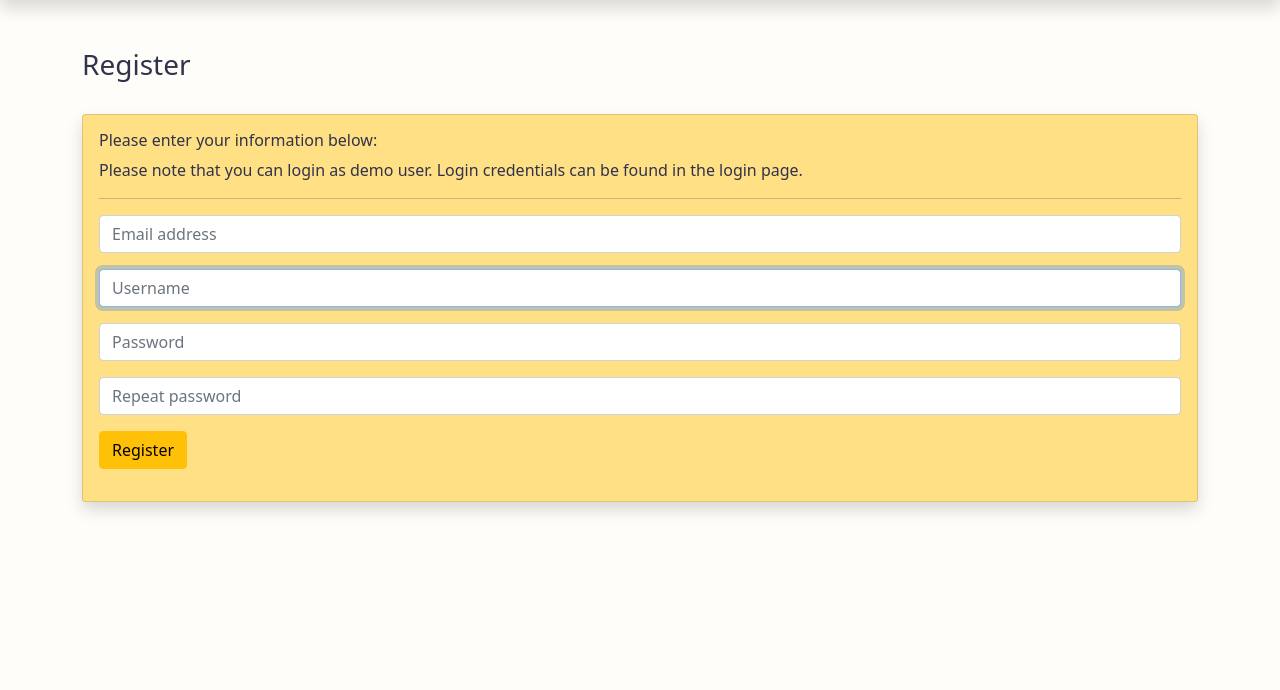
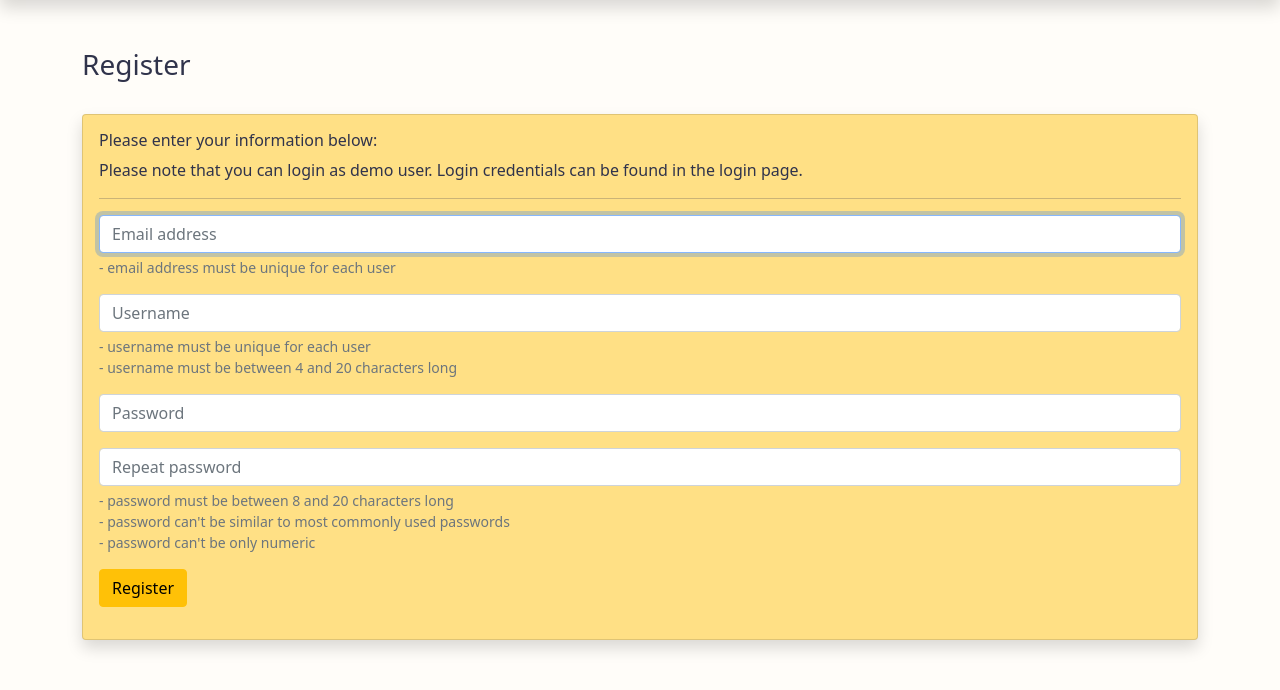
Before and after one commit to Schabowyz/NoteApp, a Django app: page /users/register in a window 1280 px wide. Shown: the part 56-746 px from the top of the page. Run offline with Django 4.2, Linux system fonts and the light colour scheme.

Commit message:
Added function to renew forgotten password, added password and username requirements, cleard code modified:   db.sqlite3 modified:   main/__pycache__/settings.cpython-310.pyc modified:   main/settings.py modified:   notes/__pycache__/views.cpython-310.pyc new file:   users/__pycache__/helpers.cpython-310.pyc modified:   users/__pycache__/views.cpython-310.pyc new file:   users/helpers.py modified:   users/templates/users/account.html modified:   users/templates/users/login.html modified:   users/templates/users/newpassword.html modified:   users/templates/users/register.html modified:   users/templates/users/renew_password.html modified:   users/templates/users/renew_password_mail.html modified:   users/views.py

```diff
--- a/users/templates/users/login.html
+++ b/users/templates/users/login.html
@@ -30,7 +30,7 @@
                         <button type="submit" class="btn btn-warning">Log in</button>
                     </div>
                 </form>
-                <a href="{% url 'users:renew_password' %}">I forgot my password</a>
+                <a href="{% url 'users:renew_password' %}">Forgot your password?</a>
             </p>
         </div>
     </div>
--- a/users/templates/users/register.html
+++ b/users/templates/users/register.html
@@ -20,16 +20,28 @@
                 <form action="{% url 'users:register' %}" method="post">
                     {% csrf_token %}
                     <div class="mb-3">
-                        <input class="form-control" type="email" name="email" placeholder="Email address" required="required">
+                        <input class="form-control" type="email" name="email" placeholder="Email address" autofocus required="required">
+                        <div id="passwordlHelp" class="form-text">
+                            - email address must be unique for each user
+                        </div>
                     </div>
                     <div class="mb-3">
-                        <input class="form-control" type="text" name="username" placeholder="Username" autofocus required="required">
+                        <input class="form-control" type="text" name="username" placeholder="Username" required="required">
+                        <div id="passwordlHelp" class="form-text">
+                            - username must be unique for each user<br>
+                            - username must be between 4 and 20 characters long
+                        </div>
                     </div>
                     <div class="mb-3">
                         <input class="form-control" type="password" name="password" placeholder="Password" required="required">
                     </div>
                     <div class="mb-3">
                         <input class="form-control" type="password" name="repeat" placeholder="Repeat password" required="required">
+                        <div id="passwordlHelp" class="form-text">
+                            - password must be between 8 and 20 characters long<br>
+                            - password can't be similar to most commonly used passwords<br>
+                            - password can't be only numeric
+                        </div>
                     </div>
                     <div class="mb-3">
                         <button type="submit" class="btn btn-warning">Register</button>
--- a/users/templates/users/renew_password.html
+++ b/users/templates/users/renew_password.html
@@ -19,6 +19,9 @@
                     {% csrf_token %}
                     <div class="mb-3">
                         <input class="form-control" type="email" name="email" placeholder="Email" autofocus required="required">
+                        <div id="passwordlHelp" class="form-text">
+                            Password renewal form will be sent to provided email address.
+                        </div>
                     </div>
                     <div class="mb-3">
                         <button type="submit" class="btn btn-warning">Send</button>
--- a/users/templates/users/renew_password_mail.html
+++ b/users/templates/users/renew_password_mail.html
@@ -1,10 +1,10 @@
 {% autoescape off %}
 Hello {{ user }},
 
-This is NoteApp password renew email. You can renew your password by clicking a link below:
+This is NoteApp password renewal email. You can renew your password by clicking a link below:
 http://{{ domain }}{% url 'users:newpassword' uidb64=uid token=token %}
 
-If you didn't renew your password for the NoteApp, please contact me.
+If you didn't want to renew your password for the NoteApp, please contact me.
 
 Cheers, NoteApp dev
 {% endautoescape %}
--- a/users/views.py
+++ b/users/views.py
@@ -8,7 +8,6 @@ from django.contrib.sites.shortcuts import get_current_site
 from django.core.exceptions import ObjectDoesNotExist, ValidationError
 from django.core.mail import EmailMessage
 from django.core.validators import validate_email
-from django.db import IntegrityError
 from django.http import HttpResponseRedirect
 from django.shortcuts import render
 from django.template.loader import render_to_string
@@ -17,6 +16,7 @@ from django.utils.encoding import force_bytes, force_str
 from django.utils.http import urlsafe_base64_encode, urlsafe_base64_decode
 
 from .tokens import account_activation_token
+from .helpers import register_validate, password_check
 
 
 ##################################################     ROUTES     ##################################################
@@ -41,9 +41,7 @@ def account(request):
 def login_view(request):
     # If form is submitted gets form data and checks it
     if request.method == "POST":
-        username = request.POST["username"]
-        password = request.POST["password"]
-        user = authenticate(request, username=username, password=password)
+        user = authenticate(request, username=request.POST["username"], password=request.POST["password"])
         # If user was autenthicated correctly, logs user in and redirects to notes page, otherwise rerenders login page with error message
         if user:
             login(request, user)
@@ -53,6 +51,22 @@ def login_view(request):
     # Renders login page
     return render(request, "users/login.html")
 
+# Register page
+def register(request):
+    # If form is submitted checks forms information
+    if request.method == "POST":
+        # If there was no error raiserd, saves a new user, logs user in and redirects to notes page
+        user = register_validate(request)
+        if user:
+            user.is_active = False
+            if activate_email(request, user):
+                user.save()
+                return HttpResponseRedirect(reverse("notes:index"))
+            user.delete()
+    # Render register page
+    return render(request, "users/register.html")
+
+# Request for password renewal page
 def renew_password(request):
     if request.method == "POST":
         try:
@@ -63,101 +77,20 @@ def renew_password(request):
             messages.error(request, "User doesn't exist")
     return render(request, "users/renew_password.html")
 
-def renew_password_mail(request, user):
-    mail_subject = "NoteApp - renew password"
-    message = render_to_string("users/renew_password_mail.html", {
-        "user": user.username,
-        "domain": get_current_site(request).domain,
-        "uid": urlsafe_base64_encode(force_bytes(user.username)),
-        "token": PasswordResetTokenGenerator().make_token(user),
-        "protocol": "https" if request.is_secure() else "http"
-    })
-    email = EmailMessage(mail_subject, message, to=(user.email,))
-    if email.send():
-        messages.success(request, "Password renewal email was sent to you, please check your email")
-        return True
-    else:
-        messages.error(request, "Something went wrong")
-        return False
-
+# Password renewal page
 def newpassword(request, uidb64, token):
     if request.method == "POST":
-        username = urlsafe_base64_decode(uidb64).decode()
-        print(username)
-        user = User.objects.get(username = username)
-        user.set_password(request.POST["password1"])
-        user.save()
-        messages.success(request, "Your password was successfully changed")
-        return HttpResponseRedirect(reverse("users:index"))
+        if not password_check(request):
+            username = urlsafe_base64_decode(uidb64).decode()
+            user = User.objects.get(username = username)
+            user.set_password(request.POST["password"])
+            user.save()
+            messages.success(request, "Your password was successfully changed, you can log in now")
+            return HttpResponseRedirect(reverse("users:index"))
     return render(request, "users/newpassword.html", {
         "uidb64": uidb64,
         "token": token
     })
-
-# Register page
-def register(request):
-    # If form is submitted checks forms information
-    if request.method == "POST":
-        error = False
-        # Email validation and check for availability
-        try:
-            validate_email(request.POST["email"])
-        except ValidationError:
-            messages.error(request, "Ivalid email address")
-            error = True
-        # try:
-        #     User.objects.get(email=request.POST["email"])
-        #     messages.error(request, "Email address already taken")
-        #     error = True
-        # except ObjectDoesNotExist:
-        #     pass
-        # Username validation check for availability                                        DODAĆ WALIDACJĘ USERNAME I PASSWORD
-        try:
-            user = User.objects.create_user(request.POST["username"], request.POST["email"], request.POST["password"])
-        except IntegrityError:
-            messages.error(request, "Login already taken")
-            error = True
-        # If there was no error raiserd, saves a new user, logs user in and redirects to notes page
-        if not error:
-            user.is_active = False
-            if activate_email(request, user):
-                user.save()
-                return HttpResponseRedirect(reverse("notes:index"))
-            user.delete()
-    # Render register page
-    return render(request, "users/register.html")
-
-def activate_email(request, user):
-    mail_subject = "NoteApp - account activation"
-    message = render_to_string("users/activate_account.html", {
-        "user": user.username,
-        "domain": get_current_site(request).domain,
-        "uid": urlsafe_base64_encode(force_bytes(user.username)),
-        "token": account_activation_token.make_token(user),
-        "protocol": "https" if request.is_secure() else "http"
-    })
-    email = EmailMessage(mail_subject, message, to=(user.email,))
-    if email.send():
-        messages.success(request, "Activation email was sent to you. You have to go to your email and confirm the activation")
-        return True
-    else:
-        messages.error(request, "Problem sending message, please check your email")
-        return False
-
-def activate(request, uidb64, token):
-    user = get_user_model()
-    try:
-        uid = force_str(urlsafe_base64_decode(uidb64))
-        user = User.objects.get(username = uid)
-    except (TypeError, ValueError, OverflowError, User.DoesNotExist):
-        user = None
-    if user and account_activation_token.check_token(user, token):
-        user.is_active = True
-        user.save()
-        messages.success(request, "Your account was succesfully activated, you can log in now")
-    else:
-        messages.error(request, "Activation link is invalid")
-    return HttpResponseRedirect(reverse("users:index"))
 
 
 ###############     FUNCTIONS     ###############
@@ -208,7 +141,7 @@ def password(request):
         return HttpResponseRedirect(reverse("users:account"))
     # Checks if old password is correct, then checks if new passwords match, if it's ok saves new pw and returns to account page                        DODAĆ WALIDACJĘ PASSWORD
     if authenticate(request, username=request.user.username, password=request.POST["old_password"]):
-        if request.POST["password"] == request.POST["repeat"]:
+        if not password_check(request):
             user = User.objects.get(id = request.user.id)
             user.set_password(request.POST["password"])
             user.save()
@@ -216,7 +149,8 @@ def password(request):
             messages.success(request, "Your password was successfully updated")
             return HttpResponseRedirect(reverse("users:account"))
     # If something is wrong returns to account page
-    messages.error(request, "Invalid password")
+    else:
+        messages.error(request, "Invalid current password")
     return HttpResponseRedirect(reverse("users:account"))
 
 # Account delete in account page
@@ -232,3 +166,59 @@ def delete(request):
         logout(request)
         messages.success(request, "Your account was successfully deleted")
         return HttpResponseRedirect(reverse("users:index"))
+
+# Account activation email creation and sending
+def activate_email(request, user):
+    # Creates email message
+    mail_subject = "NoteApp - account activation"
+    message = render_to_string("users/activate_account.html", {
+        "user": user.username,
+        "domain": get_current_site(request).domain,
+        "uid": urlsafe_base64_encode(force_bytes(user.username)),
+        "token": account_activation_token.make_token(user),
+        "protocol": "https" if request.is_secure() else "http"
+    })
+    # Sends message
+    email = EmailMessage(mail_subject, message, to=(user.email,))
+    if email.send():
+        messages.success(request, "Activation email was sent to you. You have to go to your email and confirm the activation")
+        return True
+    else:
+        messages.error(request, "Problem sending message, please check your email")
+        return False
+
+# Account activation
+def activate(request, uidb64, token):
+    user = get_user_model()
+    try:
+        uid = force_str(urlsafe_base64_decode(uidb64))
+        user = User.objects.get(username = uid)
+    except (TypeError, ValueError, OverflowError, User.DoesNotExist):
+        user = None
+    if user and account_activation_token.check_token(user, token):
+        user.is_active = True
+        user.save()
+        messages.success(request, "Your account was succesfully activated, you can log in now")
+    else:
+        messages.error(request, "Activation link is invalid")
+    return HttpResponseRedirect(reverse("users:index"))
+
+# Password renewal email creation and sending
+def renew_password_mail(request, user):
+    # Creates email message
+    mail_subject = "NoteApp - renew password"
+    message = render_to_string("users/renew_password_mail.html", {
+        "user": user.username,
+        "domain": get_current_site(request).domain,
+        "uid": urlsafe_base64_encode(force_bytes(user.username)),
+        "token": PasswordResetTokenGenerator().make_token(user),
+        "protocol": "https" if request.is_secure() else "http"
+    })
+    # Sends email
+    email = EmailMessage(mail_subject, message, to=(user.email,))
+    if email.send():
+        messages.success(request, "Password renewal email was sent to you, please check your email")
+        return True
+    else:
+        messages.error(request, "Something went wrong")
+        return False
```
Also changed, not shown: main/settings.py (+7 -4 lines), users/helpers.py (added, +63 -0 lines), users/templates/users/account.html (+8 -0 lines), users/templates/users/newpassword.html (+7 -2 lines), db.sqlite3.
